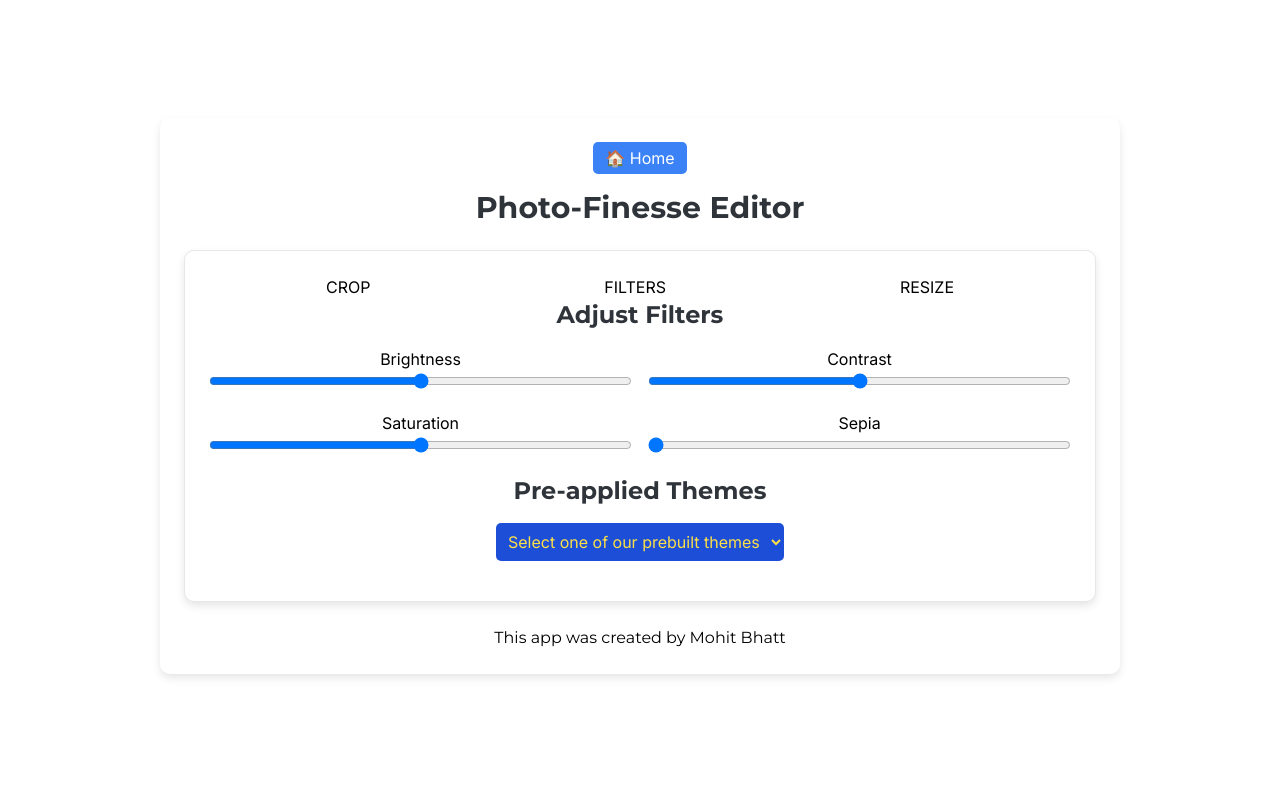
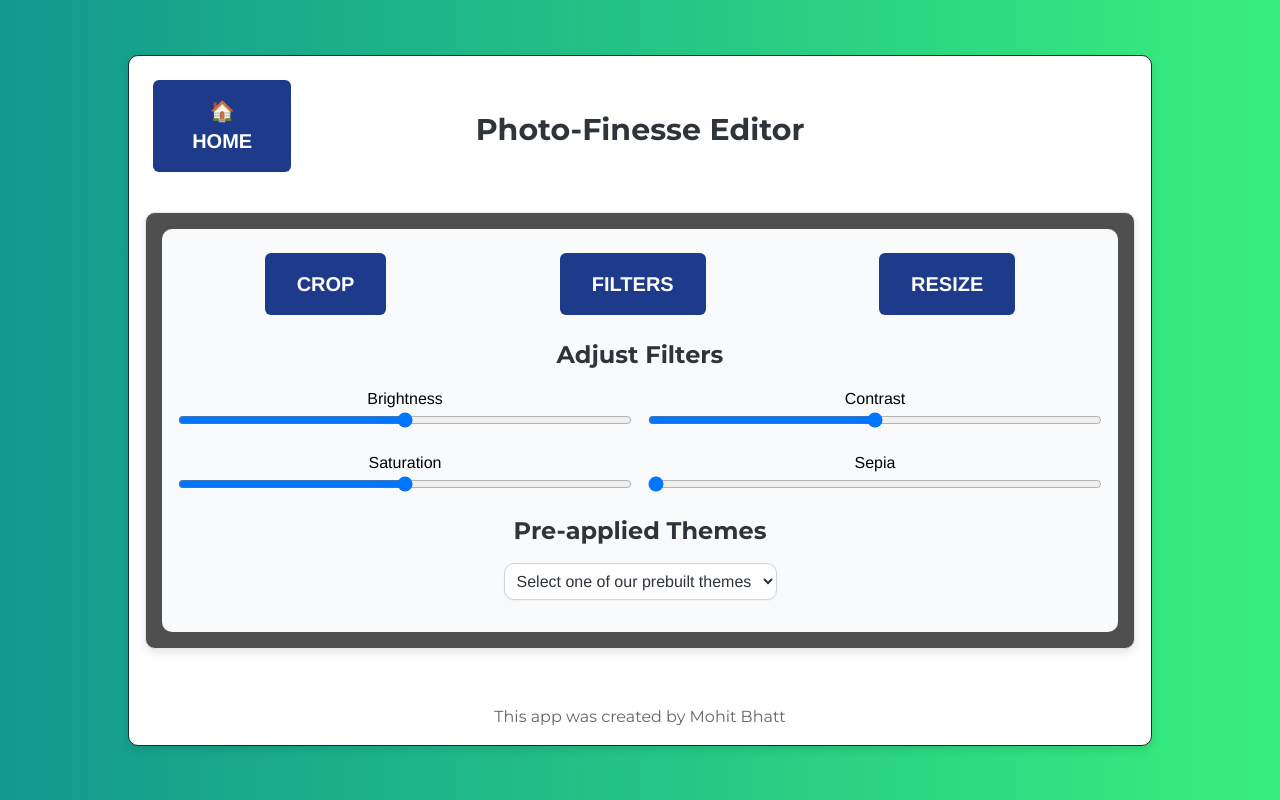
Before and after one commit to Mohitbhatt27/PhotoFinesse, a React (Vite) app: page /edit in a window 1280 px wide. Both pictures are taken after a click on the button "FILTERS". Built offline with nearby package versions, Linux system fonts and the light colour scheme.

Commit message:
Ready to deploy

```diff
--- a/package.json
+++ b/package.json
@@ -7,7 +7,8 @@
     "dev": "vite",
     "build": "vite build",
     "lint": "eslint .",
-    "preview": "vite preview"
+    "preview": "vite preview",
+    "start": "vite preview"
   },
   "dependencies": {
     "react": "^18.3.1",
--- a/src/App.css
+++ b/src/App.css
@@ -3,7 +3,7 @@
 @import url("https://fonts.googleapis.com/css2?family=Montserrat:wght@400;700&display=swap");
 
 body {
-  font-family: "Inter", sans-serif;
+  font-family: Helvetica, Arial, sans-serif;
   margin: 0;
   padding: 0;
 }
@@ -142,3 +142,27 @@ body {
 strong {
   font-weight: bold;
 }
+
+.btn-action {
+  background-color: #1e3a8a;
+  color: white;
+  padding: 0.5rem 0.5rem;
+  margin: 0.5rem;
+  border-radius: 0.375rem;
+  transition: background-color 0.3s ease;
+  font-size: 1rem;
+  font-weight: bold;
+  text-transform: uppercase;
+}
+
+.btn-action:hover {
+  background-color: #3b82f6;
+}
+
+/* Additional styles for responsiveness */
+@media (min-width: 1024px) {
+  .btn-action {
+    padding: 1rem 2rem;
+    font-size: 1.25rem;
+  }
+}
--- a/src/App.jsx
+++ b/src/App.jsx
@@ -8,31 +8,29 @@ function App() {
   return (
     <>
       <ImageProvider>
-        <div className="flex flex-col items-center justify-around px-4 lg:px-20 xl:px-40 h-[99vh]">
-          <div className="bg-white shadow-lg rounded-lg p-6 w-full max-w-3xl text-center">
+        <div className="flex items-center justify-center w-full h-full min-h-screen">
+          <div className="bg-white border border-gray-800 shadow-lg rounded-lg p-4 w-[90vw] max-w-5xl grid grid-cols-12 gap-4 lg:gap-8 mx-auto">
+            <div className="col-span-12 lg:col-span-2">
               <button
                 onClick={() => navigate("/")}
-              className="bg-blue-500 hover:bg-
-  blue-300
-     text-white
-    p-1 px-3 mx-auto rounded mb-4"
+                className="btn-action mb-4 w-full lg:w-auto "
               >
                 🏠 Home
               </button>
-            <h1
-              className="text-3xl font-bold mb-6 text-center text-gray-800
-  font-mono"
-            >
+            </div>
+            <div className="col-span-12 lg:col-span-8">
+              <h1 className="text-3xl font-bold mb-6 text-center text-gray-800 font-mono lg:mt-10">
                 Photo-Finesse Editor
               </h1>
-
+            </div>
+            <div className="col-span-12">
               <Outlet />
-            <footer
-              className="mt-6 text-
-            gray-600 font-mono"
-            >
+            </div>
+            <div className="col-span-12">
+              <footer className="mt-6 text-gray-600 font-mono text-center">
                 This app was created by Mohit Bhatt
               </footer>
+            </div>
           </div>
         </div>
       </ImageProvider>
--- a/src/ImageContext.jsx
+++ b/src/ImageContext.jsx
@@ -2,6 +2,7 @@ import { createContext, useContext, useState } from "react";
 
 const ImageContext = createContext();
 
+// eslint-disable-next-line react-refresh/only-export-components
 export const useImage = () => useContext(ImageContext);
 
 export const ImageProvider = ({ children }) => {
--- a/src/components/ImageCompressor.jsx
+++ b/src/components/ImageCompressor.jsx
@@ -2,7 +2,7 @@ import { useState, useEffect } from "react";
 import { compressImage } from "../utils/compressImage";
 import { useImage } from "../ImageContext";
 
-const ImageCompressor = () => {
+const ImageCompressor = ({ handleShowJustMainImage }) => {
   const { image, setImage } = useImage();
   const [compressedImageUrl, setCompressedImageUrl] = useState("");
   const [compressionLevel, setCompressionLevel] = useState(0.7);
@@ -33,6 +33,7 @@ const ImageCompressor = () => {
     if (compressedImageUrl) {
       setImage(compressedImageUrl);
     }
+    handleShowJustMainImage();
   };
   return (
     <div>
@@ -59,18 +60,12 @@ const ImageCompressor = () => {
           </h2>
           <img src={compressedImageUrl} alt="Compressed" className="mx-auto" />
 
-          <div className="flex justify-between">
-            <button
-              onClick={handleSaveChanges}
-              className=" mt-4 bg-green-500 text-white py-2 px-4 rounded"
-            >
+          <div className="flex justify-between border">
+            <button onClick={handleSaveChanges} className="btn-action">
               Save Changes
             </button>
-            <button
-              onClick={handleDownload}
-              className="mt-4  bg-blue-500 text-white py-2 px-4 rounded"
-            >
-              Download Compressed Image
+            <button onClick={handleDownload} className="btn-action">
+              Download Image
             </button>
           </div>
         </div>
--- a/src/components/ImageCropper.jsx
+++ b/src/components/ImageCropper.jsx
@@ -10,7 +10,7 @@ import { useImage } from "../ImageContext";
 const MIN_DIMENSION = 150;
 const ASPECT_RATIO = 1;
 
-function ImageCropper({ imgRef, handleOnFilterClick }) {
+function ImageCropper({ imgRef, handleShowJustMainImage }) {
   const { image, setImage } = useImage();
   const [crop, setCrop] = useState();
   const [error, setError] = useState("");
@@ -43,7 +43,7 @@ function ImageCropper({ imgRef, handleOnFilterClick }) {
   const handleClickOnSaveChanges = () => {
     // Use canvas to preview the cropped image
     setImage(previewCanvasRef.current.toDataURL()); // Save the cropped image back to the context
-    handleOnFilterClick();
+    handleShowJustMainImage();
   };
 
   return (
@@ -104,10 +104,7 @@ function ImageCropper({ imgRef, handleOnFilterClick }) {
       {/* Buttons to save or download cropped image */}
       {showDownload && (
         <div className="mt-4 flex justify-around  items-center">
-          <button
-            onClick={handleClickOnSaveChanges}
-            className=" bg-green-500 text-white py-2 px-4 rounded"
-          >
+          <button onClick={handleClickOnSaveChanges} className="btn-action">
             Save Changes
           </button>
           <button
@@ -117,7 +114,7 @@ function ImageCropper({ imgRef, handleOnFilterClick }) {
               link.href = previewCanvasRef.current.toDataURL("image/png");
               link.click();
             }}
-            className=" bg-blue-500 text-white py-2 px-4 rounded"
+            className=" btn-action"
           >
             Download Image
           </button>
--- a/src/components/ImageFilter.jsx
+++ b/src/components/ImageFilter.jsx
@@ -2,7 +2,7 @@ import { useState, useEffect } from "react";
 import { applyFilter } from "../utils/applyFilters";
 import { useImage } from "../ImageContext";
 
-const ImageFilter = ({ handleOnResizeClick }) => {
+const ImageFilter = ({ handleShowJustMainImage }) => {
   const { image, setImage } = useImage();
   const [filteredImageUrl, setFilteredImageUrl] = useState("");
   const [filters, setFilters] = useState({
@@ -25,7 +25,7 @@ const ImageFilter = ({ handleOnResizeClick }) => {
 
   const handleSaveChanges = () => {
     setImage(filteredImageUrl);
-    handleOnResizeClick();
+    handleShowJustMainImage();
   };
 
   const handleFilterChange = (e) => {
@@ -182,45 +182,43 @@ const ImageFilter = ({ handleOnResizeClick }) => {
           Pre-applied Themes
         </h2>
 
-        <div className="flex justify-center">
+        <div className="flex justify-center my-4">
           <select
             onChange={(e) =>
               setFilters(preappliedThemes[e.target.value].filters)
             }
-            className="bg-blue-700 text-yellow-300 rounded p-2"
+            className="bg-white text-gray-800 border border-gray-300 rounded-lg p-2 shadow-sm focus:outline-none focus:ring-2 focus:ring-blue-500 cursor-pointer"
           >
             <option value="" disabled selected>
               Select one of our prebuilt themes
             </option>
             {preappliedThemes.map((theme, index) => (
-              <option key={index} value={index}>
+              <option
+                key={index}
+                value={index}
+                className="hover:bg-blue-700 hover:text-white cursor-pointer"
+              >
                 {theme.name}
               </option>
             ))}
           </select>
-        </div>
         </div>
 
         {filteredImageUrl && (
           <div>
             <img src={filteredImageUrl} alt="Filtered" className="mx-auto" />
             <div className="flex justify-center space-x-4 mt-4">
-            <button
-              onClick={handleSaveChanges}
-              className="bg-green-500 text-white py-2 px-4 rounded"
-            >
+              <button onClick={handleSaveChanges} className="btn-action">
                 Save Changes
               </button>
-            <button
-              onClick={handleDownload}
-              className="bg-blue-500 text-white py-2 px-4 rounded"
-            >
+              <button onClick={handleDownload} className="btn-action">
                 Download Image
               </button>
             </div>
           </div>
         )}
       </div>
+    </div>
   );
 };
 
--- a/src/components/UploadNewFile.jsx
+++ b/src/components/UploadNewFile.jsx
@@ -2,7 +2,7 @@ import { useNavigate } from "react-router-dom";
 import { useImage } from "../ImageContext";
 
 export const UploadNewFile = () => {
-  const { image, setImage } = useImage();
+  const { setImage } = useImage();
   const navigate = useNavigate();
 
   const handleImageUpload = (e) => {
@@ -19,11 +19,13 @@ export const UploadNewFile = () => {
   };
 
   return (
+    <div>
       <input
         type="file"
         accept="image/*"
         onChange={handleImageUpload}
         className="mb-4"
       />
+    </div>
   );
 };
--- a/src/pages/Editor.jsx
+++ b/src/pages/Editor.jsx
@@ -31,37 +31,46 @@ const Editor = () => {
     setShowCropper(false);
   };
 
+  const handleShowJustMainImage = () => {
+    setShowMainImage(true);
+    setShowFilters(false);
+    setShowCompress(false);
+    setShowCropper(false);
+  };
+
   return (
-    <div className="bg-white shadow-lg rounded-lg p-6 w-full max-w-3xl text-center border flex">
+    <div className="bg-gray-700 shadow-lg rounded-lg p-4 text-center border w-full lg:w-3/4 xl:w-1/2 mx-auto">
       {showMainImage && (
         <img
-          className="max-h-[75vh] max-w-[35vw] border border-gray-300 rounded-lg"
+          className="max-h-[75vh] max-w-full border border-yellow-300 rounded-lg mx-auto mb-4"
           src={image}
           alt="image"
           ref={imgRef}
         />
       )}
-      <div className="flex flex-col w-full">
-        <div className="flex justify-around">
-          <button onClick={handleOnCropClick} className="mx-4">
+      <div className="flex flex-col w-full bg-slate-50 p-4 rounded-lg">
+        <div className="flex justify-around mb-4 flex-wrap">
+          <button onClick={handleOnCropClick} className="btn-action">
             CROP
           </button>
-          <button onClick={handleOnFilterClick} className="mx-4">
+          <button onClick={handleOnFilterClick} className="btn-action">
             FILTERS
           </button>
-          <button onClick={handleOnResizeClick} className="mx-4">
+          <button onClick={handleOnResizeClick} className="btn-action">
             RESIZE
           </button>
         </div>
         {showCropper && (
           <ImageCropper
             imgRef={imgRef}
-            handleOnFilterClick={handleOnFilterClick}
+            handleShowJustMainImage={handleShowJustMainImage}
           />
         )}
-        {showCompress && <ImageCompressor />}
+        {showCompress && (
+          <ImageCompressor handleShowJustMainImage={handleShowJustMainImage} />
+        )}
         {showFilters && (
-          <ImageFilter handleOnResizeClick={handleOnResizeClick} />
+          <ImageFilter handleShowJustMainImage={handleShowJustMainImage} />
         )}
       </div>
     </div>
--- a/src/pages/Home.jsx
+++ b/src/pages/Home.jsx
@@ -3,7 +3,7 @@ import { UploadNewFile } from "../components/UploadNewFile";
 const Home = () => {
   return (
     <>
-      <div className="bg-white shadow-lg rounded-lg p-6 w-full max-w-3xl text-center">
+      <div className="bg-slate-100 shadow-lg rounded-lg p-6 text-center w-full lg:w-3/4 xl:w-1/2 mx-auto">
         <div className="text-lg mb-6 text-center text-gray-800 font-mono">
           Welcome to our Image Editor! I am giving you 3 reasons why you should
           consider using our app:
```
Lines whose indentation alone changed are shown as unchanged.
